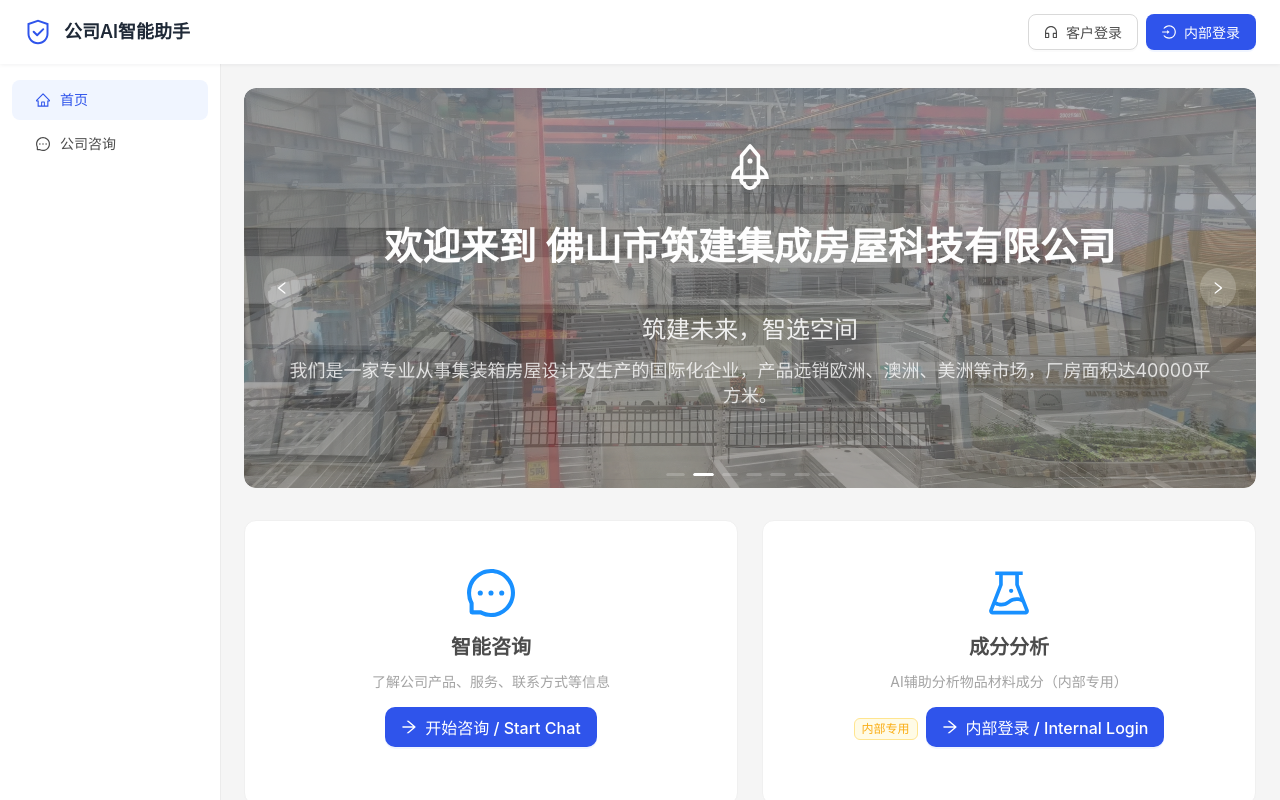
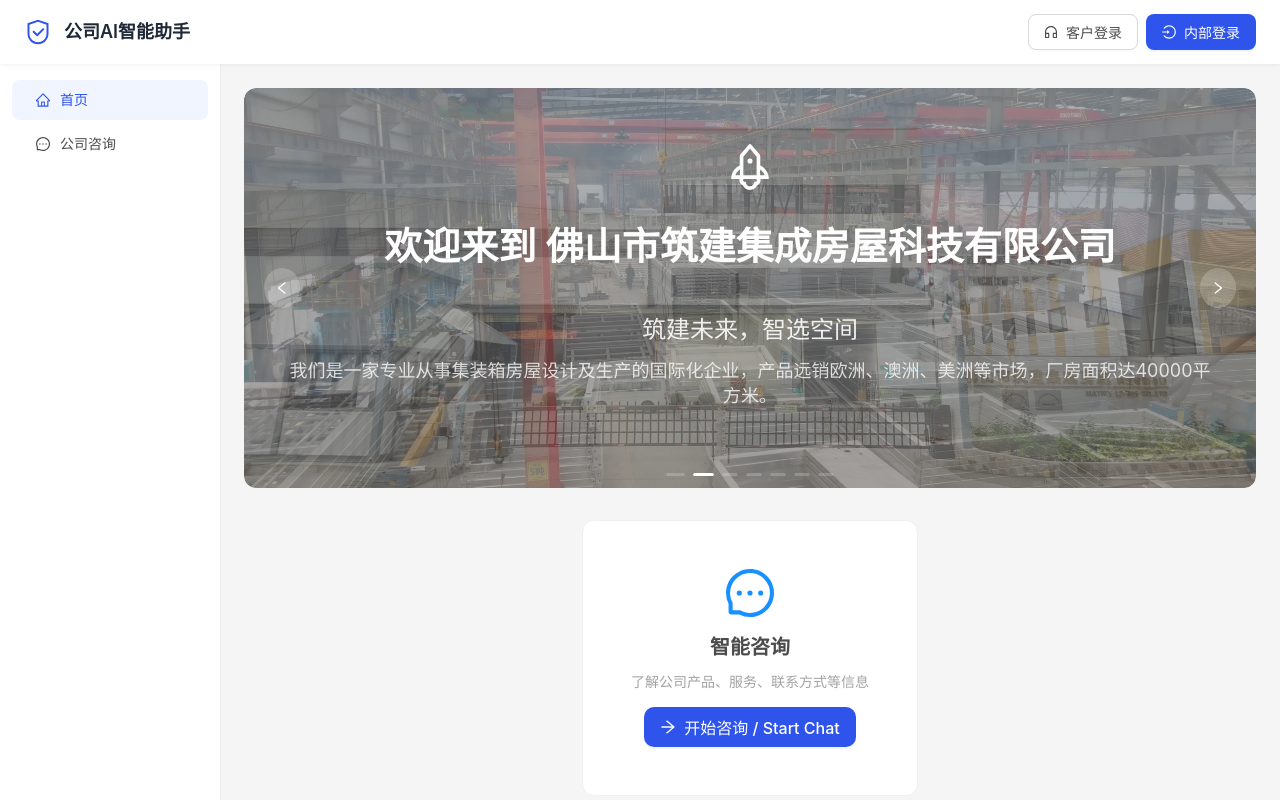
Before and after one commit to amike42w-sys/company-ai, a React (Vite) app: page / in a window 1280 px wide. Shown: the top 800 px of the page. Built offline with nearby package versions, Linux system fonts and the light colour scheme.

Commit message:
feat: 限制成分分析卡片仅内部权限可见，访客及客户界面已移除

```diff
--- a/src/components/Chat/PublicChat.module.css
+++ b/src/components/Chat/PublicChat.module.css
@@ -78,18 +78,19 @@
 
 .messageContent {
   display: flex;
+  /* 允许内容在必要时换行，但内容本身尽量横向展开 */
   align-items: flex-start;
-  gap: 12px;
-  max-width: 80%;
+  width: 100%;
+}
+
+.aiMessage .messageContent {
+  flex-direction: row; /* 头像在左，气泡在右 */
+  margin-right: auto;
 }
 
 .userMessage .messageContent {
-  flex-direction: row-reverse;
+  flex-direction: row-reverse; /* 头像在右，气泡在左 */
   margin-left: auto;
-}
-
-.aiMessage .messageContent {
-  margin-right: auto;
 }
 
 .userAvatar {
@@ -104,10 +105,17 @@
 
 .messageBubble {
   background: white;
-  padding: 12px 16px;
-  border-radius: 12px;
+  padding: 10px 15px;
+  border-radius: 8px;
+  position: relative;
+  /* 关键修改：不要设置固定 width，使用 max-width */
+  max-width: 75%;
+  /* 确保宽度由内容决定 */
+  width: fit-content;
+  /* 允许长单词换行，但不要强制每个字都换 */
+  word-wrap: break-word;
+  word-break: break-word;
   box-shadow: 0 2px 8px rgba(0, 0, 0, 0.06);
-  max-width: calc(100% - 48px);
 }
 
 .userMessage .messageBubble {
@@ -121,7 +129,9 @@
 
 .messageText {
   font-size: 14px;
-  line-height: 1.6;
+  line-height: 1.5;
+  /* 确保内容不会被压缩 */
+  white-space: pre-wrap;
 }
 
 .messageText :global(p) {
@@ -133,10 +143,12 @@
 }
 
 .messageTime {
-  font-size: 11px;
+  font-size: 12px;
+  color: #999;
   margin-top: 4px;
+  /* 强制不换行，防止 14:41 与 37 分开 */
+  white-space: nowrap;
   display: block;
-  white-space: nowrap; /* 关键：强制不换行，解决37分行的问题 */
 }
 
 .userMessage .messageTime {
--- a/src/components/Home/HomePage.tsx
+++ b/src/components/Home/HomePage.tsx
@@ -31,25 +31,6 @@ const HomePage: React.FC = () => {
     { src: '/images/banner/aerial1.jpg', title: '工厂全景' },
     { src: '/images/banner/aerial2.jpg', title: '园区俯拍' },
     { src: '/images/banner/aerial3.jpg', title: '现代化生产基地' },
-  ]
-
-  const features = [
-    {
-      icon: <MessageOutlined className={styles.featureIcon} />,
-      title: '智能咨询',
-      desc: '了解公司产品、服务、联系方式等信息',
-      action: () => navigate('/public-chat'),
-      btnText: '开始咨询 / Start Chat',
-      public: true,
-    },
-    {
-      icon: <ExperimentOutlined className={styles.featureIcon} />,
-      title: '成分分析',
-      desc: 'AI辅助分析物品材料成分（内部专用）',
-      action: () => navigate(isAuthenticated ? '/analysis' : '/login?tab=internal'),
-      btnText: isAuthenticated ? '成分分析 / Material Analysis' : '内部登录 / Internal Login',
-      public: false,
-    },
   ]
 
   return (
@@ -127,33 +108,58 @@ const HomePage: React.FC = () => {
 
       {/* Features Section */}
       <Row gutter={[24, 24]} className={styles.features}>
-        {features.map((feature, index) => (
-          <Col xs={24} md={12} key={index}>
+        {/* 智能咨询卡片 */}
+        <Col
+          xs={24}
+          md={isAuthenticated && role !== 'external' ? 12 : 24}
+          style={{ display: 'flex', justifyContent: 'center' }}
+        >
+          <Card
+            className={styles.featureCard}
+            hoverable
+          >
+            <div className={styles.featureContent}>
+              <MessageOutlined className={styles.featureIcon} />
+              <Title level={4}>智能咨询</Title>
+              <Paragraph type="secondary">了解公司产品、服务、联系方式等信息</Paragraph>
+              <Button
+                type="primary"
+                size="large"
+                onClick={() => navigate('/public-chat')}
+                icon={<ArrowRightOutlined />}
+              >
+                开始咨询 / Start Chat
+              </Button>
+            </div>
+          </Card>
+        </Col>
+
+        {/* 只有内部员工登录后才能看到成分分析卡片 */}
+        {isAuthenticated && role !== 'external' && (
+          <Col xs={24} md={12}>
             <Card
               className={styles.featureCard}
               hoverable
             >
               <div className={styles.featureContent}>
-                {feature.icon}
-                <Title level={4}>{feature.title}</Title>
-                <Paragraph type="secondary">{feature.desc}</Paragraph>
-                {!feature.public && (
-                  <Tag color="warning" style={{ marginBottom: 16 }}>
-                    内部专用
-                  </Tag>
-                )}
+                <ExperimentOutlined className={styles.featureIcon} />
+                <Title level={4}>成分分析</Title>
+                <Paragraph type="secondary">AI辅助分析物品材料成分（内部专用）</Paragraph>
+                <Tag color="warning" style={{ marginBottom: 16 }}>
+                  内部专用
+                </Tag>
                 <Button
                   type="primary"
                   size="large"
-                  onClick={feature.action}
+                  onClick={() => navigate('/analysis')}
                   icon={<ArrowRightOutlined />}
                 >
-                  {feature.btnText}
+                  成分分析 / Material Analysis
                 </Button>
               </div>
             </Card>
           </Col>
-        ))}
+        )}
       </Row>
 
       {/* Company Info Section */}
```
